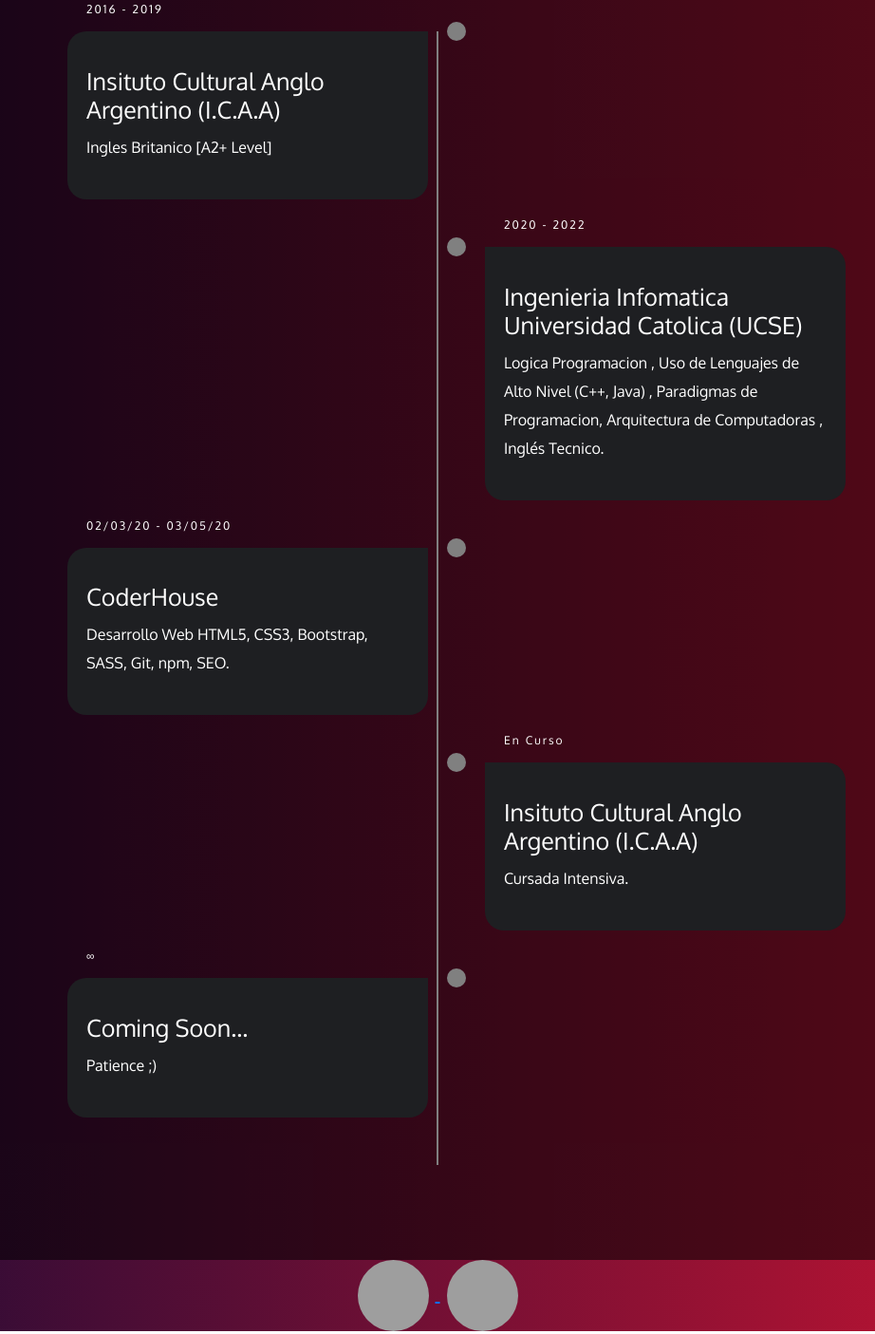
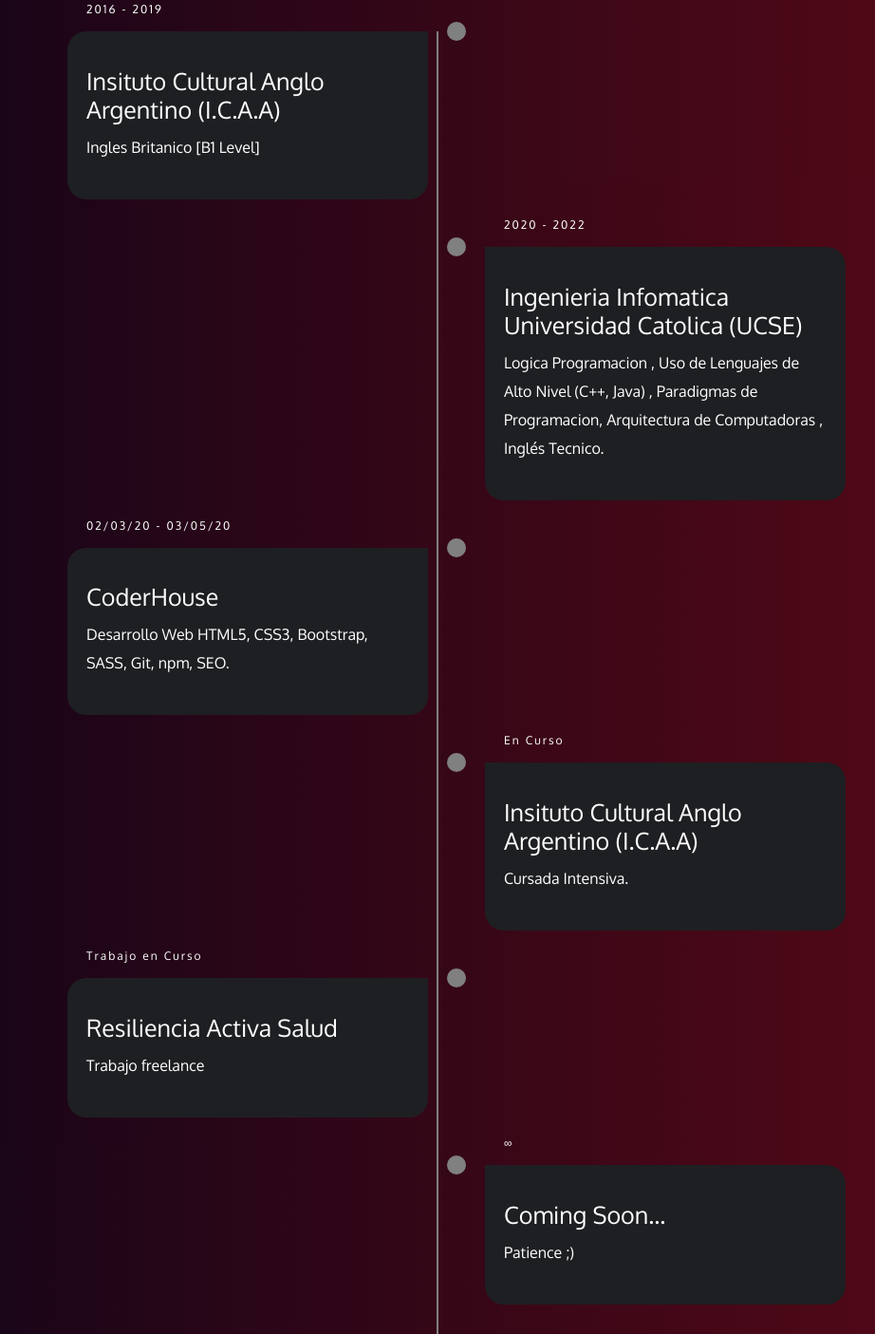
Before and after one commit to lautarolopezr/desafio-sass2, a website: page pages/about-me.html in a window 1280 px wide. Shown: the part 137-1542 px from the top of the page at 95% size, without its empty margins (179-1101 px from the left). Drawn offline with nearby package versions, Linux system fonts and the light colour scheme; grey boxes are pictures that could not be loaded.

Commit message:
text edit

```diff
--- a/pages/about-me.html
+++ b/pages/about-me.html
@@ -72,7 +72,7 @@
               <h3 class="date">2016 - 2019</h3>
               <h1>Insituto Cultural Anglo Argentino (I.C.A.A)</h1>
               <p>
-                Ingles Britanico [A2+ Level]
+                Ingles Britanico [B1 Level]
               </p>
             </div>
           </li>
@@ -98,7 +98,14 @@
               <p>Cursada Intensiva.</p>
             </div>
           </li>
-          <li>
+            <li>
+              <div class="timeline-content">
+                <h3 class="date">Trabajo en Curso</h3>
+                <h1>Resiliencia Activa Salud</h1>
+                <p>Trabajo freelance</p>
+              </div>
+            </li>
+            <li>
             <div class="timeline-content">
               <h3 class="date">∞</h3>
               <h1>Coming Soon...</h1>
```
